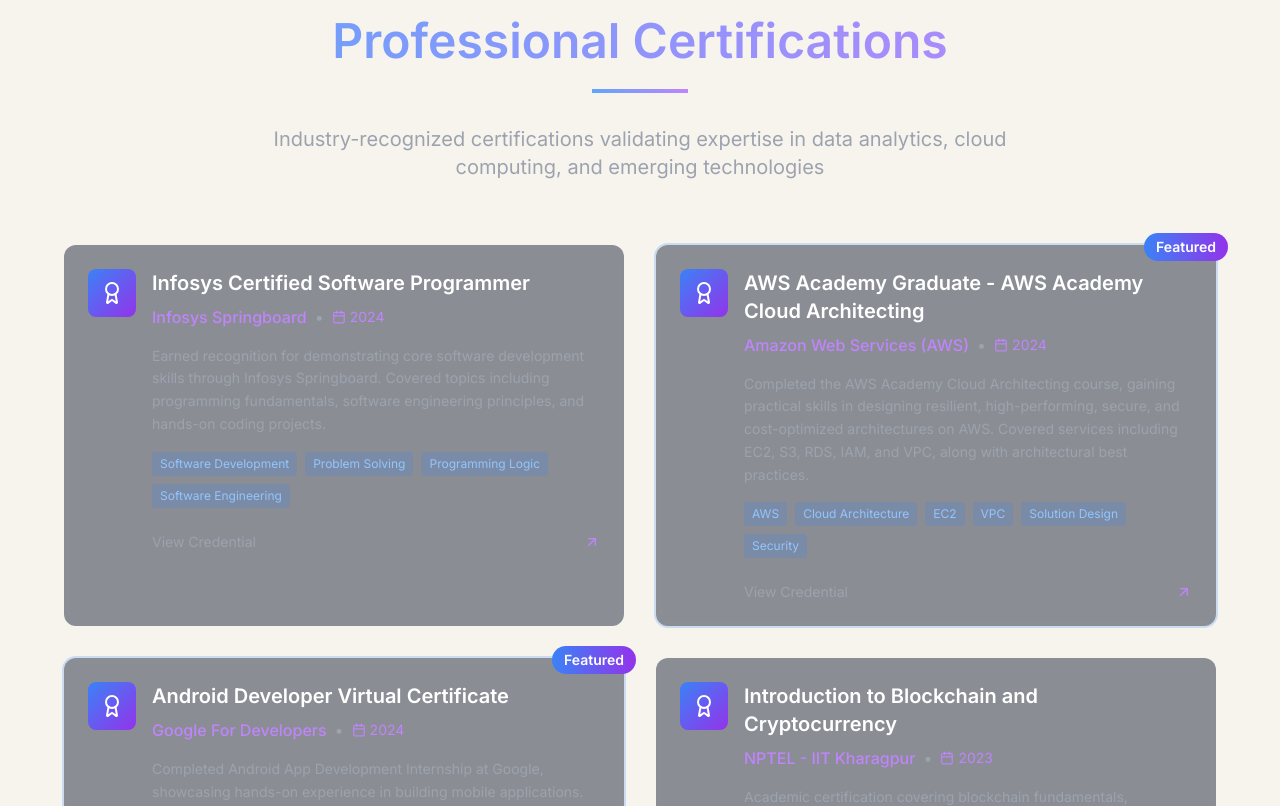
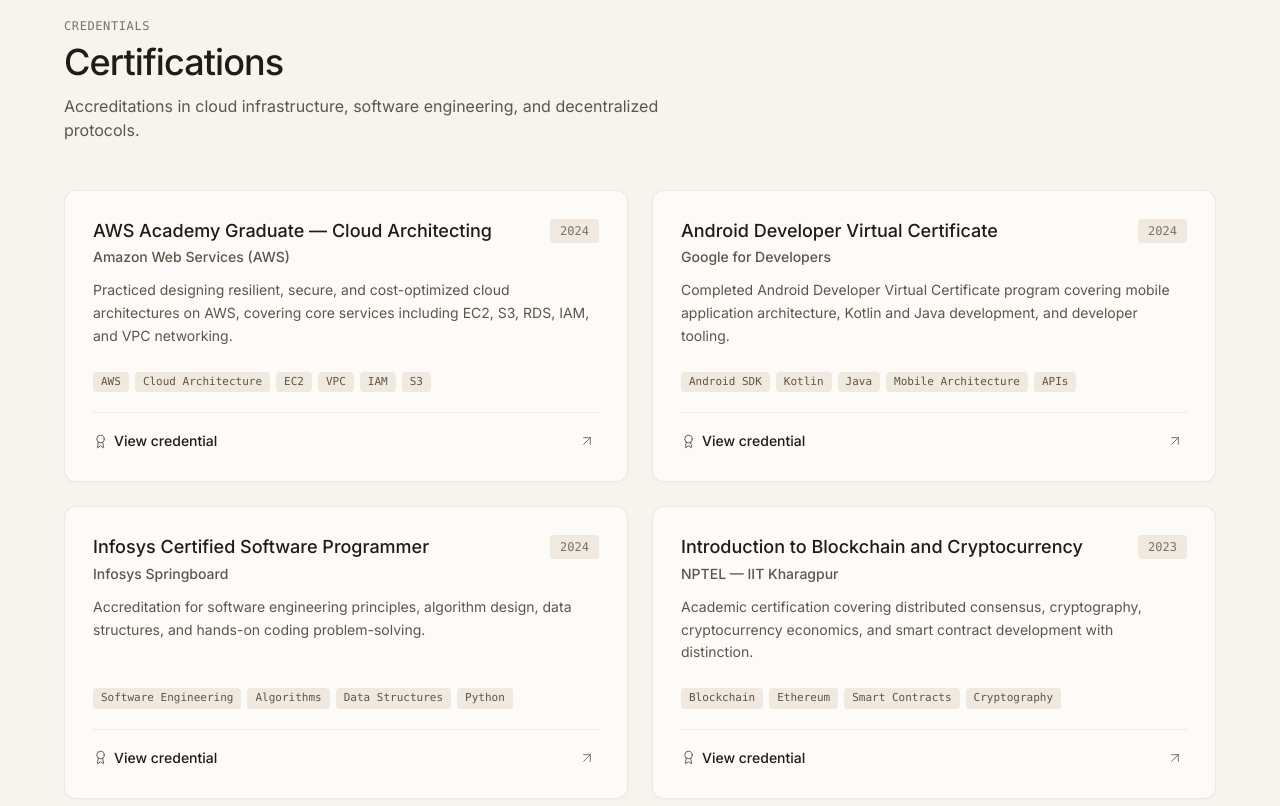
Before and after one commit to himatejachowdary/tejaport-website, a React (Vite) app: page / in a window 1280 px wide. Shown: the part 4720-5526 px from the top of the page. Built offline with nearby package versions, Linux system fonts and the light colour scheme.

Commit message:
feat(certifications): unslop certifications and update google android credential title

```diff
--- a/src/components/Certifications.tsx
+++ b/src/components/Certifications.tsx
@@ -1,124 +1,121 @@
 import React from 'react';
-import { Award, Calendar, ArrowUp } from 'lucide-react';
+import { ArrowUpRight, Award } from 'lucide-react';
 
 const Certifications = () => {
   const certifications = [
     {
+      title: "AWS Academy Graduate — Cloud Architecting",
+      issuer: "Amazon Web Services (AWS)",
+      date: "2024",
+      description:
+        "Practiced designing resilient, secure, and cost-optimized cloud architectures on AWS, covering core services including EC2, S3, RDS, IAM, and VPC networking.",
+      skills: ["AWS", "Cloud Architecture", "EC2", "VPC", "IAM", "S3"],
+      credentialUrl: "https://www.credly.com/badges/e2265021-5011-4847-86fd-ef20c301a59c/public_url",
+    },
+    {
+      title: "Android Developer Virtual Certificate",
+      issuer: "Google for Developers",
+      date: "2024",
+      description:
+        "Completed Android Developer Virtual Certificate program covering mobile application architecture, Kotlin and Java development, and developer tooling.",
+      skills: ["Android SDK", "Kotlin", "Java", "Mobile Architecture", "APIs"],
+      credentialUrl: "https://www.linkedin.com/posts/himatejacherukumalli_android-internship-google-activity-7259859151583887361-7hBX?utm_source=share&utm_medium=member_desktop&rcm=ACoAAE04MlIBuWPvvIYtNfYp--0--ItENplktz8/",
+    },
+    {
       title: "Infosys Certified Software Programmer",
       issuer: "Infosys Springboard",
       date: "2024",
-      description: "Earned recognition for demonstrating core software development skills through Infosys Springboard. Covered topics including programming fundamentals, software engineering principles, and hands-on coding projects.",
-      skills: ["Software Development", "Problem Solving", "Programming Logic", "Software Engineering"],
+      description:
+        "Accreditation for software engineering principles, algorithm design, data structures, and hands-on coding problem-solving.",
+      skills: ["Software Engineering", "Algorithms", "Data Structures", "Python"],
       credentialUrl: "https://www.linkedin.com/posts/himatejacherukumalli_infosys-certificate-activity-7295848267815272450--I4Q?utm_source=share&utm_medium=member_desktop&rcm=ACoAAE04MlIBuWPvvIYtNfYp--0--ItENplktz8",
-      featured: false
-    },
-    {
-      title: "AWS Academy Graduate - AWS Academy Cloud Architecting",
-      issuer: "Amazon Web Services (AWS)",
-      date: "2024",
-      description: "Completed the AWS Academy Cloud Architecting course, gaining practical skills in designing resilient, high-performing, secure, and cost-optimized architectures on AWS. Covered services including EC2, S3, RDS, IAM, and VPC, along with architectural best practices.",
-      skills: ["AWS", "Cloud Architecture", "EC2", "VPC", "Solution Design", "Security"],
-      credentialUrl: "https://www.credly.com/badges/e2265021-5011-4847-86fd-ef20c301a59c/public_url",
-      featured: true
-    },
-    {
-      title: "Android Developer Virtual Certificate",
-      issuer: "Google For Developers",
-      date: "2024",
-      description: "Completed Android App Development Internship at Google, showcasing hands-on experience in building mobile applications.",
-      skills: ["Android Development", "Java & Kotlin", "Firebase Integration", "UI/UX Design", "Google Developer Tools"],
-      credentialUrl: "https://www.linkedin.com/posts/himatejacherukumalli_android-internship-google-activity-7259859151583887361-7hBX?utm_source=share&utm_medium=member_desktop&rcm=ACoAAE04MlIBuWPvvIYtNfYp--0--ItENplktz8/",
-      featured: true
     },
     {
       title: "Introduction to Blockchain and Cryptocurrency",
-      issuer: "NPTEL - IIT Kharagpur",
+      issuer: "NPTEL — IIT Kharagpur",
       date: "2023",
-      description: "Academic certification covering blockchain fundamentals, cryptocurrency mechanisms, and smart contract development. Achieved distinction grade with hands-on project implementation.",
-      skills: ["Blockchain", "Ethereum", "Smart Contracts", "Cryptography", "DeFi"],
+      description:
+        "Academic certification covering distributed consensus, cryptography, cryptocurrency economics, and smart contract development with distinction.",
+      skills: ["Blockchain", "Ethereum", "Smart Contracts", "Cryptography"],
       credentialUrl: "https://nptel.ac.in/courses/106105220",
-      featured: false
-    }
+    },
   ];
 
   return (
-    <section id="certifications" className="py-20 px-4 sm:px-6 lg:px-8">
+    <section id="certifications" className="py-20 px-6 lg:px-8 border-t border-[#1f1b16]/[0.08] bg-[#f7f4ee]">
       <div className="max-w-6xl mx-auto">
-        <div className="text-center mb-16">
-          <h2 className="text-4xl md:text-5xl font-bold mb-6 bg-gradient-to-r from-blue-400 to-purple-400 bg-clip-text text-transparent">
-            Professional Certifications
+        <div className="mb-12">
+          <div className="font-mono text-xs text-[#7b7266] uppercase tracking-wider mb-2">
+            Credentials
+          </div>
+          <h2 className="text-3xl sm:text-4xl font-medium tracking-tight text-[#1f1b16] mb-3">
+            Certifications
           </h2>
-          <div className="w-24 h-1 bg-gradient-to-r from-blue-400 to-purple-400 mx-auto mb-8"></div>
-          <p className="text-xl text-gray-400 max-w-3xl mx-auto">
-            Industry-recognized certifications validating expertise in data analytics, cloud computing, and emerging technologies
+          <p className="text-base text-[#5e554a] max-w-2xl">
+            Accreditations in cloud infrastructure, software engineering, and decentralized protocols.
           </p>
         </div>
 
-        <div className="grid md:grid-cols-2 gap-8">
+        <div className="grid grid-cols-1 md:grid-cols-2 gap-6">
           {certifications.map((cert) => (
             <div
               key={cert.title}
-              className={`group relative bg-slate-800/50 backdrop-blur-sm rounded-xl p-6 hover:bg-slate-800/70 transition-all duration-300 transform hover:scale-105 hover:shadow-2xl ${
-                cert.featured ? 'ring-2 ring-blue-400/30' : ''
-              }`}
+              className="bg-[#fdfbf7] border border-[#1f1b16]/[0.08] rounded-xl p-6 sm:p-7 shadow-[0_1px_3px_rgba(31,27,22,0.03)] flex flex-col justify-between"
             >
-              {cert.featured && (
-                <div className="absolute -top-3 -right-3 bg-gradient-to-r from-blue-500 to-purple-600 text-white px-3 py-1 rounded-full text-sm font-semibold">
-                  Featured
-                </div>
-              )}
-
-              <div className="flex items-start space-x-4">
-                <div className="flex-shrink-0">
-                  <div className="w-12 h-12 bg-gradient-to-br from-blue-500 to-purple-600 rounded-lg flex items-center justify-center">
-                    <Award className="text-white" size={24} />
+              <div>
+                <div className="flex items-start justify-between gap-4 mb-3">
+                  <div className="flex-1">
+                    <h3 className="text-lg font-medium text-[#1f1b16] leading-snug">
+                      {cert.title}
+                    </h3>
+                    <div className="text-sm font-medium text-[#5e554a] mt-1">
+                      {cert.issuer}
                     </div>
                   </div>
-
-                <div className="flex-1 space-y-4">
-                  <div className="space-y-2">
-                    <h3 className="text-xl font-semibold text-white group-hover:text-blue-400 transition-colors duration-300">
-                      {cert.title}
-                    </h3>
-                    <div className="flex items-center space-x-2 text-purple-400">
-                      <span className="font-medium">{cert.issuer}</span>
-                      <span className="text-gray-400">•</span>
-                      <div className="flex items-center space-x-1">
-                        <Calendar size={14} />
-                        <span className="text-sm">{cert.date}</span>
-                      </div>
-                    </div>
+                  <span className="font-mono text-xs text-[#7b7266] bg-[#efe9df] px-2.5 py-1 rounded tabular-nums flex-shrink-0">
+                    {cert.date}
+                  </span>
                 </div>
 
-                  <p className="text-gray-400 text-sm leading-relaxed">
+                <p className="text-sm text-[#5e554a] leading-relaxed mb-6">
                   {cert.description}
                 </p>
+              </div>
 
-                  <div className="flex flex-wrap gap-2">
+              <div>
+                {/* Tech tags */}
+                <div className="flex flex-wrap gap-1.5 mb-5">
                   {cert.skills.map((skill) => (
                     <span
                       key={skill}
-                        className="px-2 py-1 bg-blue-500/20 text-blue-300 rounded text-xs"
+                      className="font-mono text-[11px] text-[#5e554a] bg-[#efe9df] px-2 py-0.5 rounded"
                     >
                       {skill}
                     </span>
                   ))}
                 </div>
 
-                  <div className="flex items-center justify-between pt-2">
+                {/* Plain action link */}
+                <div className="pt-4 border-t border-[#1f1b16]/[0.06] flex items-center justify-between">
                   <a
                     href={cert.credentialUrl}
                     target="_blank"
                     rel="noopener noreferrer"
-                      className="text-sm text-gray-400 hover:text-white transition-colors duration-300"
+                    className="inline-flex items-center space-x-1.5 text-sm font-medium text-[#1f1b16] hover:text-[#15803d] transition-colors duration-150"
                   >
-                      View Credential
+                    <Award size={15} strokeWidth={1.5} className="text-[#5e554a]" />
+                    <span>View credential</span>
                   </a>
-                    <ArrowUp
-                      className="text-purple-400 transform rotate-45 group-hover:translate-x-1 group-hover:-translate-y-1 transition-transform duration-300"
-                      size={16}
-                    />
-                  </div>
+
+                  <a
+                    href={cert.credentialUrl}
+                    target="_blank"
+                    rel="noopener noreferrer"
+                    className="text-[#7b7266] hover:text-[#1f1b16] p-1 transition-colors duration-150"
+                    aria-label={`Open credential for ${cert.title}`}
+                  >
+                    <ArrowUpRight size={16} strokeWidth={1.5} />
+                  </a>
                 </div>
               </div>
             </div>
```
Lines whose indentation alone changed are shown as unchanged.
